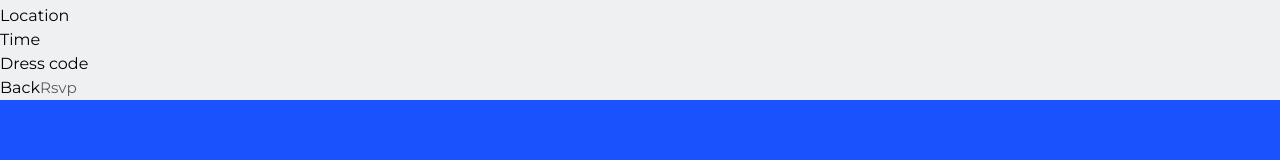
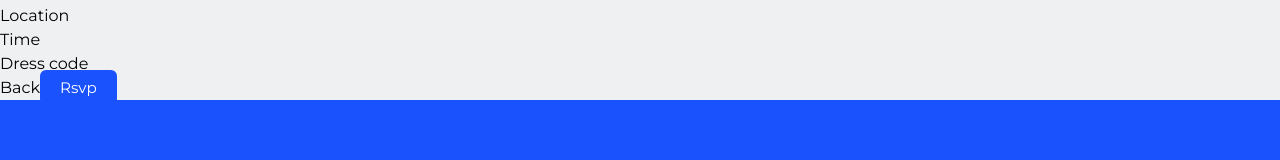
Before and after one commit to WILL-BE-THERE/WILL-BE-THERE, a React (Vite) app in the folder Frontend-React/: page /eventdetails in a window 1280 px wide. Shown: the part 196-356 px from the top of the page. Built offline with nearby package versions, Linux system fonts and the light colour scheme.

Commit message:
styled the buttons to much specs

```diff
--- a/Frontend-React/src/components/Buttons/RsvpButton.tsx
+++ b/Frontend-React/src/components/Buttons/RsvpButton.tsx
@@ -2,7 +2,7 @@ import { Link } from 'react-router-dom'
 
 const RsvpButton = () => {
   return (
-    <Link to="/Rsvp" className="text-[0.95rem] text-neutral-200">
+    <Link to="/Rsvp" className="px-5 py-2 bg-primary-100 text-white text-[0.95rem] rounded-md">
       Rsvp
     </Link>
   )
```
